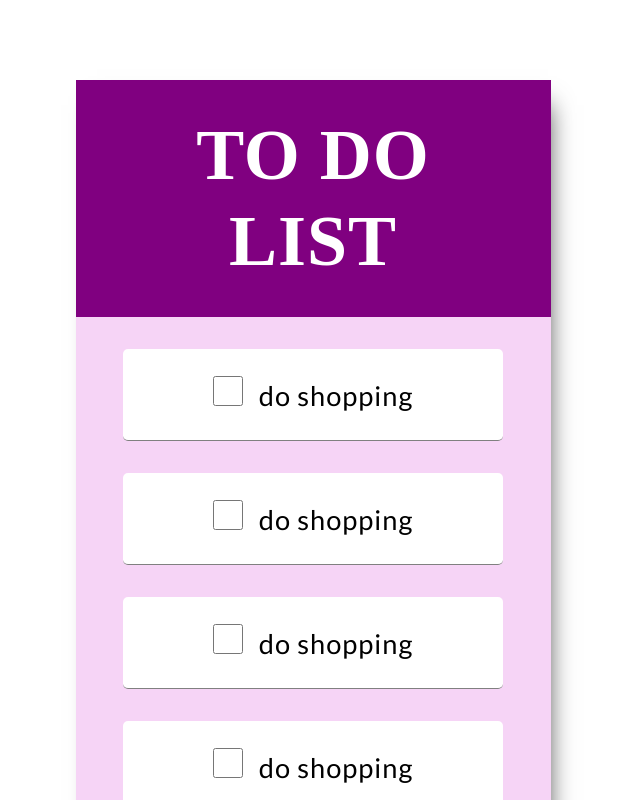
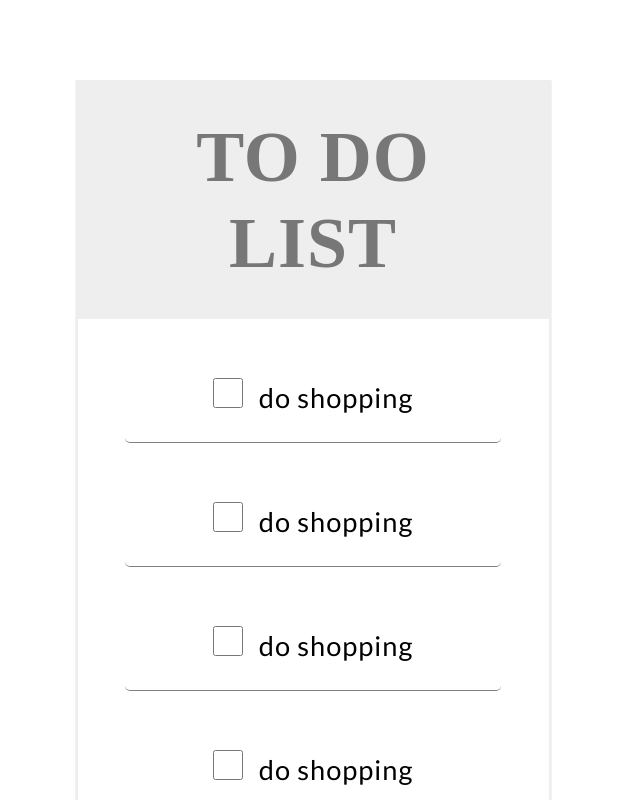
Before and after one commit to marzena-szopinska/TO-DO-React-Project, a React (Create React App) app: page / in a window 1280 px wide. Shown: the top 800 px of the page, without its empty margins (327-967 px from the left). Built offline with nearby package versions, Linux system fonts and the light colour scheme; a web font is replaced by a local one.

Commit message:
changed the colors of the appication

```diff
--- a/src/style.css
+++ b/src/style.css
@@ -14,12 +14,14 @@
 .todo-list {
   max-width: 475px;
   text-align: center;
-  background-color: #F6D4F6;
   margin: 0 auto 3rem auto;
   padding-bottom: 1rem;
-  -webkit-box-shadow: 9px 13px 24px -12px rgba(0,0,0,0.75);
-  -moz-box-shadow: 9px 13px 24px -12px rgba(0,0,0,0.75);
-  box-shadow: 9px 13px 24px -12px rgba(0,0,0,0.75);
+  border: 2px solid #eee;
+  box-shadow: 0 1px 1px rgba(0, 0, 0, 0.30),/* top */
+              0 10px 0 -5px #eee,
+              0 10px 1px -4px rgba(0, 0, 0, 0.30),
+              0 20px 0 -10px #eee,
+              0 20px 1px -9px rgba(0, 0, 0, 0.30);
 }
 
 .item {
@@ -38,8 +40,8 @@
 
 .title {
   font-size: 3rem;
-  background-color: purple;
-  color: white;
+  background-color: #eee;
+  color: #777;
   padding: 2rem;
   text-transform: uppercase;
   font-family: 'Dokdo', cursive;
```
